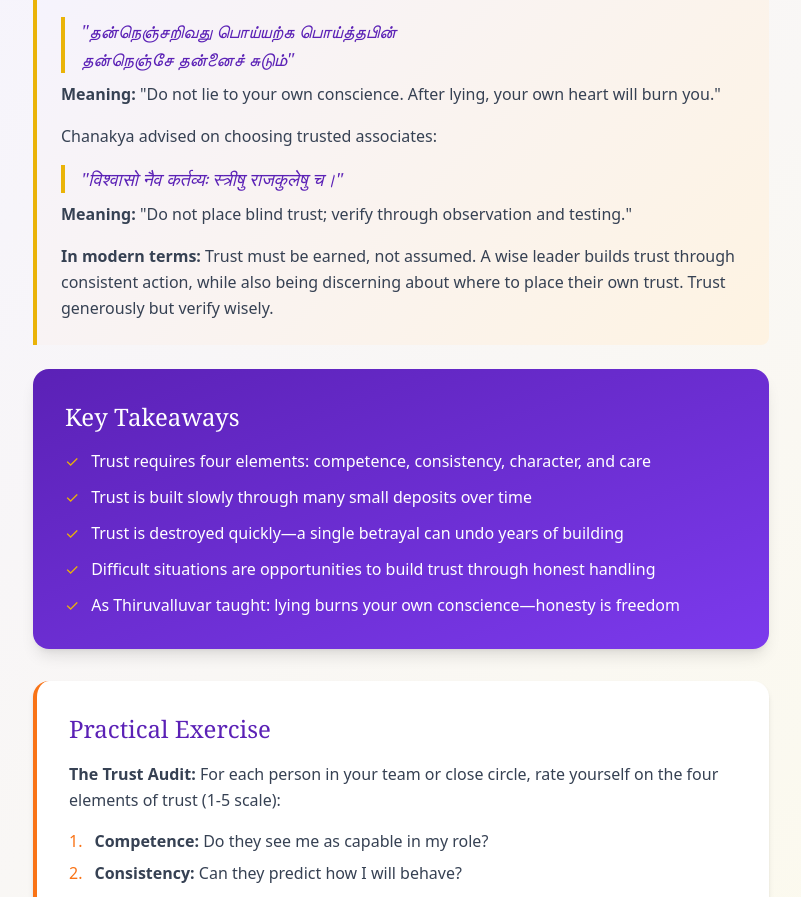
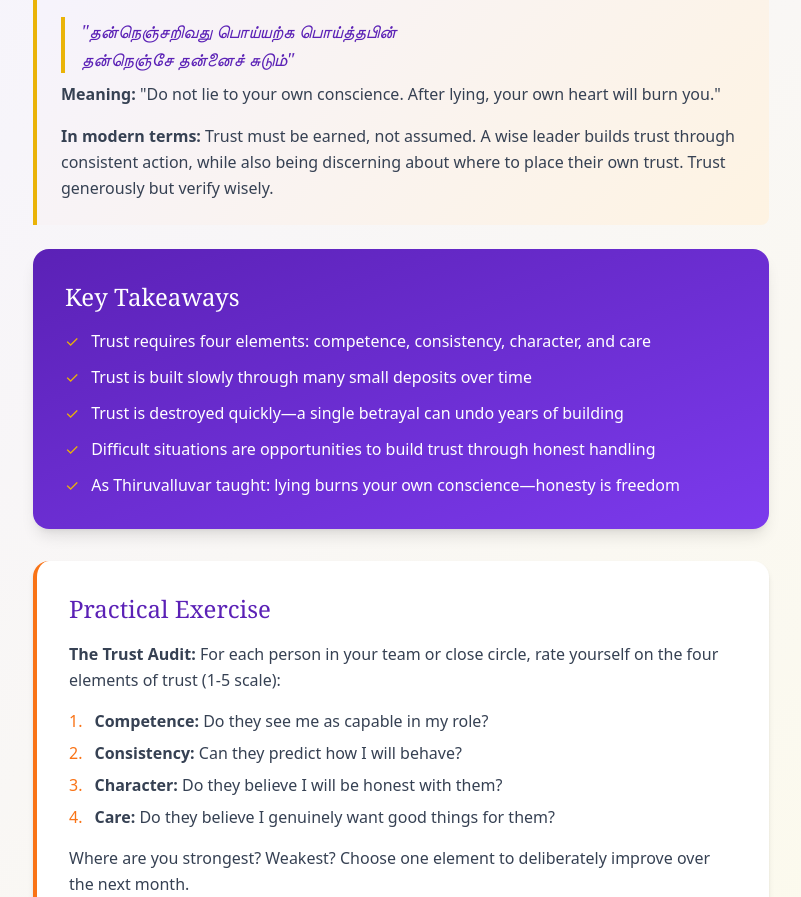
Before and after one commit to drkrishnan2007/business-education, a Next.js app: page /topics/leadership/building-trust in a window 1280 px wide. Shown: the part 3223-4120 px from the top of the page, without its empty margins (239-1040 px from the left). Built offline with nearby package versions, Linux system fonts and the light colour scheme.

Commit message:
Leadership topic fixes: nobility meaning, remove problematic Chanakya quote, elder→experienced

```diff
--- a/src/app/topics/leadership/building-trust/page.tsx
+++ b/src/app/topics/leadership/building-trust/page.tsx
@@ -269,16 +269,6 @@ export default function BuildingTrustPage() {
               <strong>Meaning:</strong> &quot;Do not lie to your own conscience.
               After lying, your own heart will burn you.&quot;
             </p>
-            <p className="text-gray-700 leading-relaxed mb-4">
-              Chanakya advised on choosing trusted associates:
-            </p>
-            <blockquote className="text-lg font-serif text-[#5b21b6] italic mb-2 border-l-4 border-[#eab308] pl-4">
-              &quot;विश्वासो नैव कर्तव्यः स्त्रीषु राजकुलेषु च।&quot;
-            </blockquote>
-            <p className="text-gray-700 leading-relaxed mb-4">
-              <strong>Meaning:</strong> &quot;Do not place blind trust; verify
-              through observation and testing.&quot;
-            </p>
             <p className="text-gray-700 leading-relaxed">
               <strong>In modern terms:</strong> Trust must be earned, not assumed.
               A wise leader builds trust through consistent action, while also
--- a/src/app/topics/leadership/developing-others/page.tsx
+++ b/src/app/topics/leadership/developing-others/page.tsx
@@ -295,7 +295,8 @@ export default function DevelopingOthersPage() {
               &quot;वृद्धं यवीयांसमनुशिष्यात्।&quot;
             </blockquote>
             <p className="text-gray-700 leading-relaxed mb-4">
-              <strong>Meaning:</strong> &quot;The elder should teach the younger.&quot;
+              <strong>Meaning:</strong> &quot;Those with experience should teach
+              those who are learning.&quot;
             </p>
             <p className="text-gray-700 leading-relaxed">
               <strong>In modern terms:</strong> Knowledge and capability must be
--- a/src/app/topics/leadership/what-leadership-means/page.tsx
+++ b/src/app/topics/leadership/what-leadership-means/page.tsx
@@ -242,8 +242,8 @@ export default function WhatLeadershipMeansPage() {
               பண்புடைமை தூதுரைப்பான் பண்பு&quot;
             </blockquote>
             <p className="text-gray-700 leading-relaxed mb-4">
-              <strong>Meaning:</strong> &quot;Love, noble birth, and good character&mdash;these
-              are the qualities of one who speaks for the king.&quot;
+              <strong>Meaning:</strong> &quot;Love, nobility, and virtuous
+              character&mdash;these are the qualities of a great leader.&quot;
             </p>
             <p className="text-gray-700 leading-relaxed mb-4">
               Chanakya emphasized that the leader&apos;s welfare depends on the people&apos;s welfare:
```
